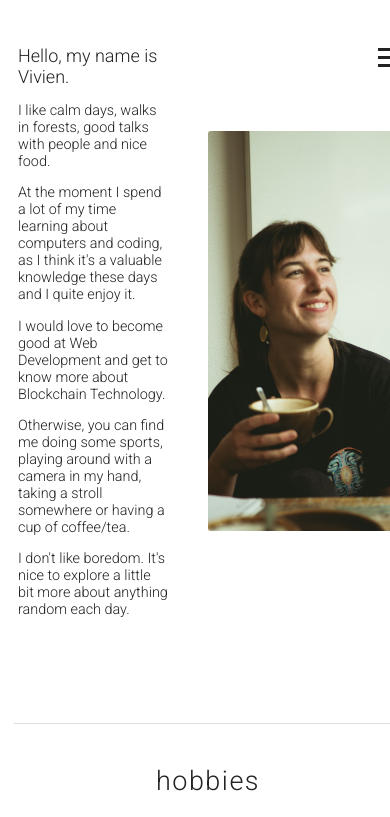
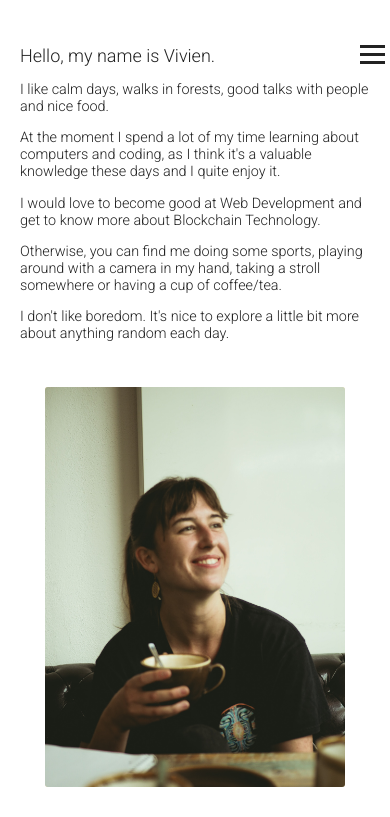
Before and after one commit to vivilenard/vivilenard.github.io, a plain HTML site: page docs/about.html in a window 390 px wide. Shown: the top 817 px of the page. Drawn offline with Linux system fonts and the light colour scheme; a web font is replaced by a local one.

Commit message:
adjusted width overflow

```diff
--- a/docs/js/simple.js
+++ b/docs/js/simple.js
@@ -1,5 +1,3 @@
-writeSlowly('Hello, my name is Vivien.');
-
 // appear(document.getElementById('introduce'), 0, 5, 40);
 
 
@@ -32,9 +30,11 @@ function appear(elm, i, step, speed){
 
 function writeSlowly(text){
     let elem = document.getElementById('introduce');
-    let i = 0;
-    elem.innerHTML='';
-    typeWriter(elem, i, text);
+    if (elem) {
+        let i = 0;
+        elem.innerHTML='';
+        typeWriter(elem, i, text);
+    }
 }
 
 function typeWriter(elem, i, txt) {
@@ -51,7 +51,9 @@ document.addEventListener('DOMContentLoaded', function() {
   const navContainer = document.querySelector('.nav-container');
 
   if (menuToggle && navContainer) {
-    menuToggle.addEventListener('click', function() {
+    menuToggle.addEventListener('click', function(e) {
+      e.preventDefault();
+      e.stopPropagation();
       menuToggle.classList.toggle('active');
       navContainer.classList.toggle('active');
     });
@@ -65,4 +67,10 @@ document.addEventListener('DOMContentLoaded', function() {
       });
     });
   }
+
+  // Only run writeSlowly if on about page
+  const introduceElem = document.getElementById('introduce');
+  if (introduceElem) {
+    writeSlowly('Hello, my name is Vivien.');
+  }
 });
--- a/docs/style/style.css
+++ b/docs/style/style.css
@@ -26,7 +26,15 @@
   letter-spacing: var(--spacing);
   font-stretch: expanded;
   /* line-height: 1rem; */
+  box-sizing: border-box;
+}
 
+html, body{
+  overflow-x: hidden;
+  width: 100%;
+  max-width: 100vw;
+  margin: 0;
+  padding: 0;
 }
 
 a{
@@ -122,7 +130,7 @@ ul li{
   padding: 5px;
   position: absolute;
   right: 0;
-  top: 8px;
+  top: 5px;
   z-index: 1001;
 }
 
@@ -198,8 +206,27 @@ ul li{
   }
 
   container-all{
-    width: 95%;
+    width: 100%;
     min-width: 0;
+    max-width: 100vw;
+    padding: 0;
+  }
+
+  .navbar{
+    margin-left: 0;
+    margin-right: 0;
+    padding: 0 15px;
+  }
+
+  main, section, article{
+    max-width: 100%;
+    overflow-x: hidden;
+  }
+
+  hr{
+    width: calc(100% - 30px);
+    margin-left: 15px;
+    margin-right: 15px;
   }
 }
 
@@ -211,6 +238,14 @@ container-all{
   width:70%;
   max-width: 800px;
   min-width: 400px;
+}
+
+@media screen and (max-width: 768px){
+  container-all{
+    min-width: 0;
+    width: 100%;
+    max-width: 100vw;
+  }
 }
 
 footer{
--- a/docs/style/style_about.css
+++ b/docs/style/style_about.css
@@ -29,3 +29,38 @@
     width: 100%;
     height: 100%;
   }
+
+  /* Responsive styles for mobile */
+  @media screen and (max-width: 768px){
+    #page main{
+      flex-direction: column;
+      min-height: auto;
+      margin: 0;
+    }
+
+    #page section{
+      width: 100%;
+      min-height: auto;
+      justify-content: center;
+      margin-bottom: 30px;
+    }
+
+    #page .infobox{
+      margin-right: 0;
+      padding: 0 20px;
+      width: 100%;
+    }
+
+    #page .picture{
+      width: 100%;
+      max-width: 300px;
+      height: auto;
+      aspect-ratio: 3/4;
+    }
+
+    #page .picture img{
+      width: 100%;
+      height: 100%;
+      object-fit: cover;
+    }
+  }
```
Also changed, not shown: docs/coding.html (+1 -0 lines).
